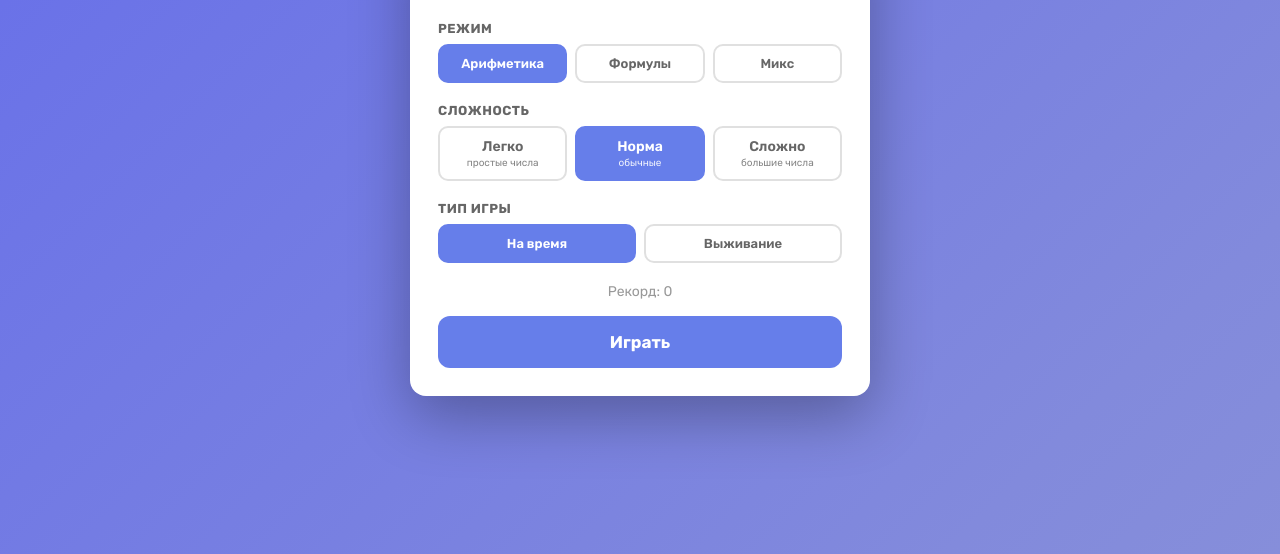
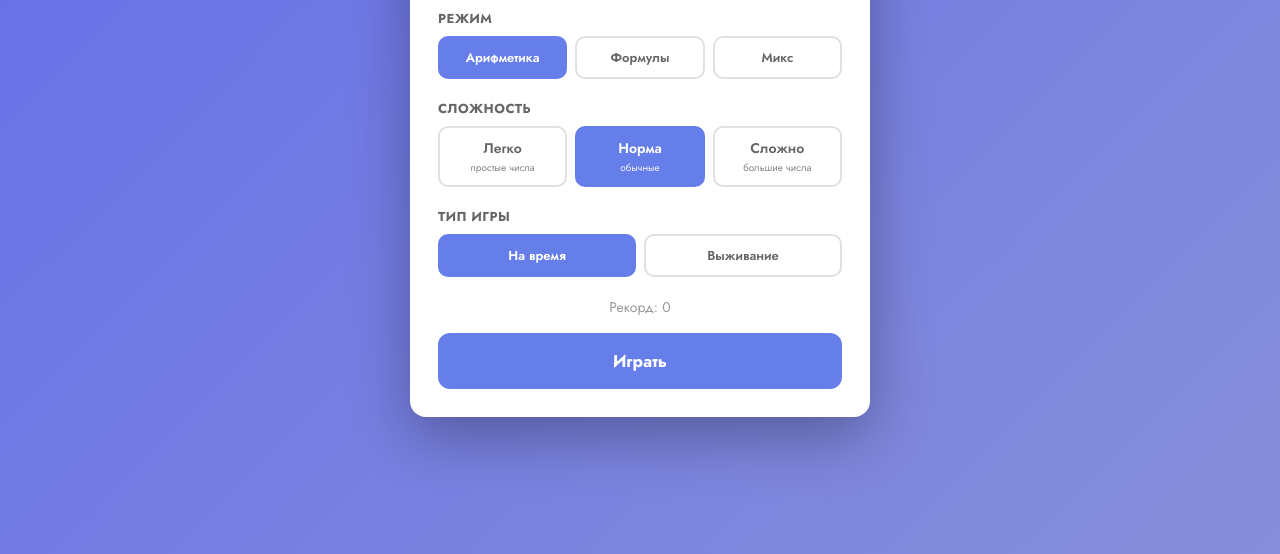
Before and after one commit to limbho/math-game, a plain HTML site: page index.html in a window 1280 px wide. Shown: the part 246-800 px from the top of the page. Drawn offline with nearby package versions, Linux system fonts and the light colour scheme.

Commit message:
style.css

```diff
--- a/style.css
+++ b/style.css
@@ -1,4 +1,4 @@
-@import url('https://fonts.googleapis.com/css2?family=Rubik:wght@400;600;700&display=swap');
+@import url('https://fonts.googleapis.com/css2?family=Jost:wght@400;600;700&display=swap');
 :root {
   --bg-1: #667eea; --bg-2: #6a72e8; --bg-3: #6e76e6; --bg-4: #727ae4; --bg-5: #767ee2;
   --bg-6: #7a82e0; --bg-7: #7e86de; --bg-8: #828adc; --bg-9: #868eda;
@@ -21,7 +21,7 @@
 * { box-sizing: border-box; }
 
 body {
-  font-family: 'Rubik', sans-serif;
+  font-family: 'Jost', sans-serif;
   background: linear-gradient(135deg, var(--bg-1) 0%, var(--bg-2) 12%, var(--bg-3) 24%, var(--bg-4) 36%, var(--bg-5) 48%, var(--bg-6) 60%, var(--bg-7) 72%, var(--bg-8) 84%, var(--bg-9) 100%);
   min-height: 100vh; display: flex; align-items: center; justify-content: center;
   margin: 0; padding: 16px; color: var(--text); transition: background 0.4s, color 0.3s;
```
